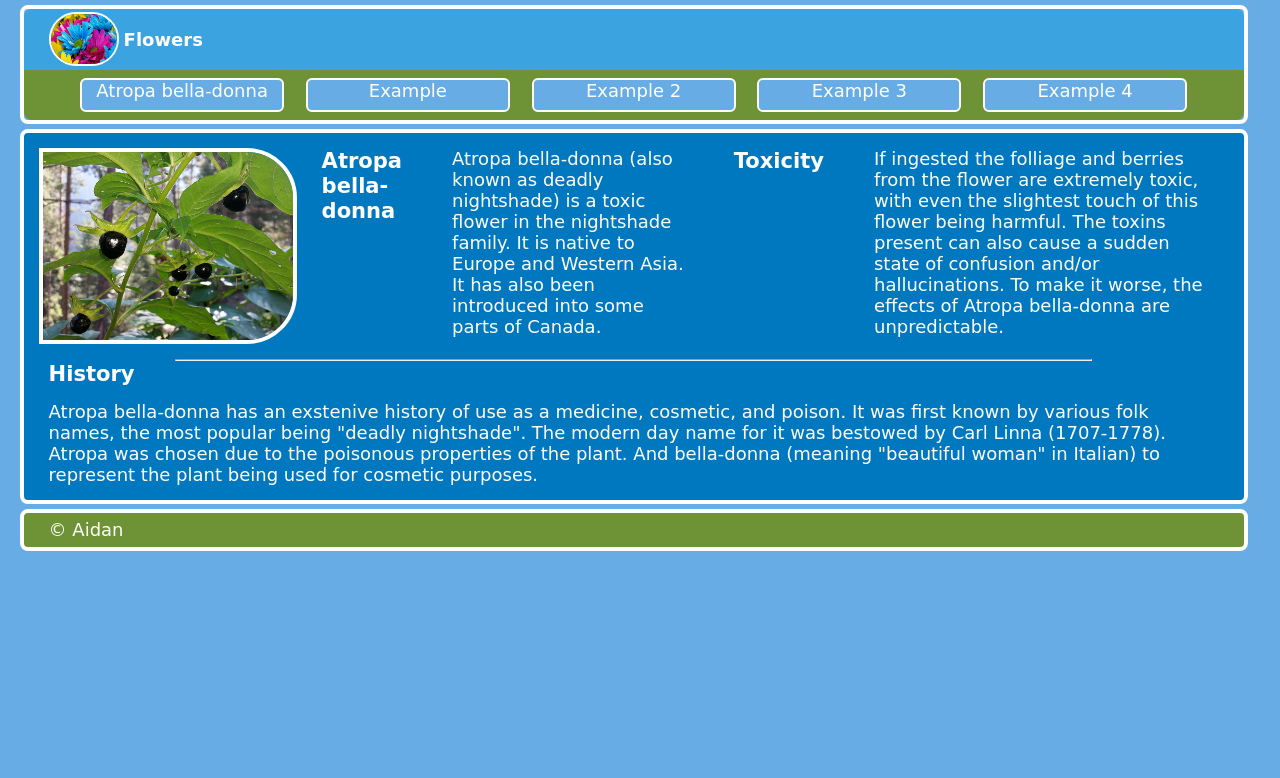
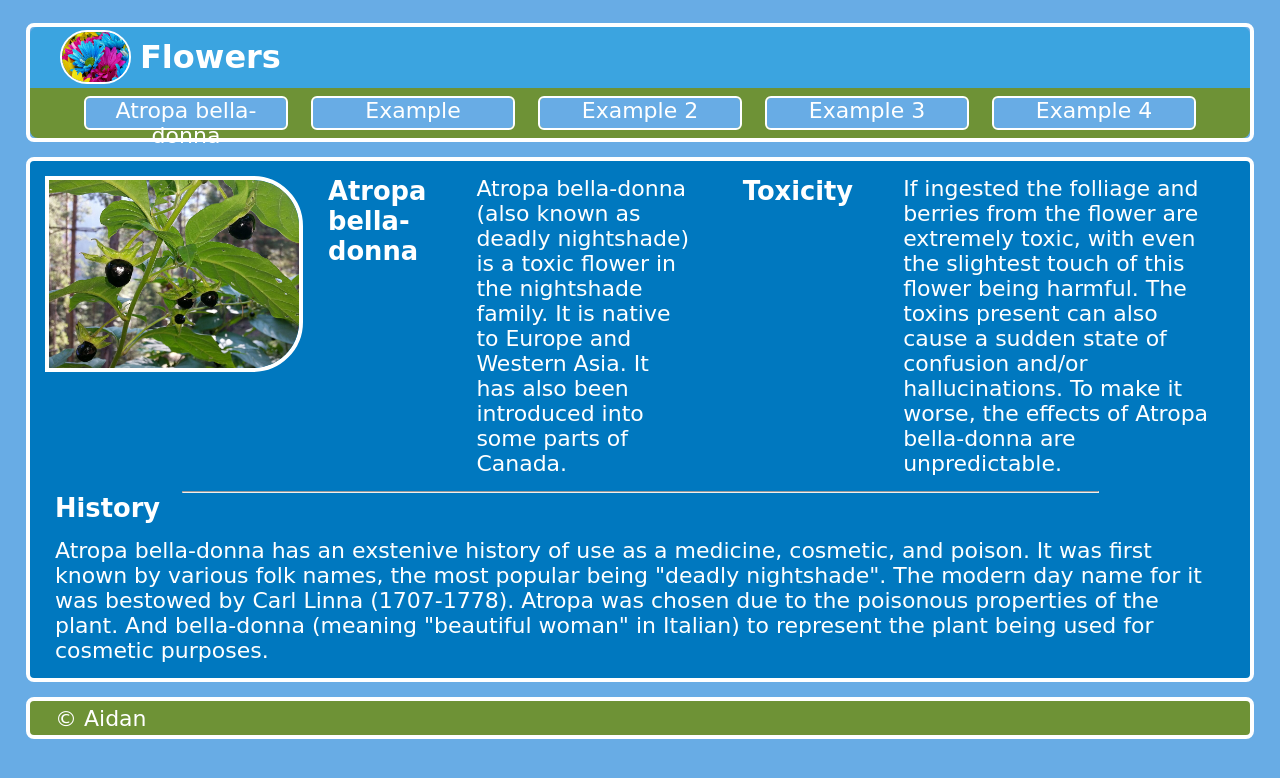
Before and after one commit to NowAidan/NowAidan, a plain HTML site: page index.html in a window 1280 px wide. Drawn offline with Linux system fonts and the light colour scheme; a web font is replaced by a local one.

Commit message:
Update styles.css

```diff
--- a/styles.css
+++ b/styles.css
@@ -16,9 +16,8 @@ body {
     /*border: 1px dotted #D1FE8E2;*/
     background-color: var(--background-color);
     font-family: 'Single Day', cursive;
-    font-size: 18px;
+    font-size: 22px;
     height: 95vh;
-    margin: 0;
 }
 
 p {
@@ -40,7 +39,7 @@ h3 {
 header {
     width: 1220px;
     /*border: 1px dotted #D1E8E2;*/
-    margin: 5px auto;
+    margin: 15px auto;
     vertical-align: middle;
     border-radius: 8px;
     border: 4px solid var(--contrast-color);
@@ -50,9 +49,10 @@ header {
     width: 50px;
     height: 50px;
     /*border: 1px dotted #D1E8E2;*/
-    margin: 3px 25px;
+    margin: 3px 30px;
     float: left;
     border-radius: 8px;
+    text-align: center;
 }
 
 #navbar {
@@ -91,7 +91,7 @@ header {
     width: 1220px;
     height: auto;
     /*border: 1px dotted #D1E8E2;*/
-    margin: 5px auto;
+    margin: 15px auto;
     padding-top: 15px;
     padding-bottom: 15px;
     border-radius: 8px;
@@ -121,7 +121,7 @@ footer {
     width: 1220px;
     height: 34px;
     /*border: 1px dotted #D1E8E2;*/
-    margin: 5px auto;
+    margin: 15px auto;
     background-color: var(--secondary-color);
     border-radius: 8px;
     border: 4px solid var(--contrast-color);
@@ -163,7 +163,7 @@ a:hover {
 
 #title{
     color: var(--contrast-color);
-    font-size: large;
+    font-size: 32px;
 }
 
 .vertical-rotate{
```
